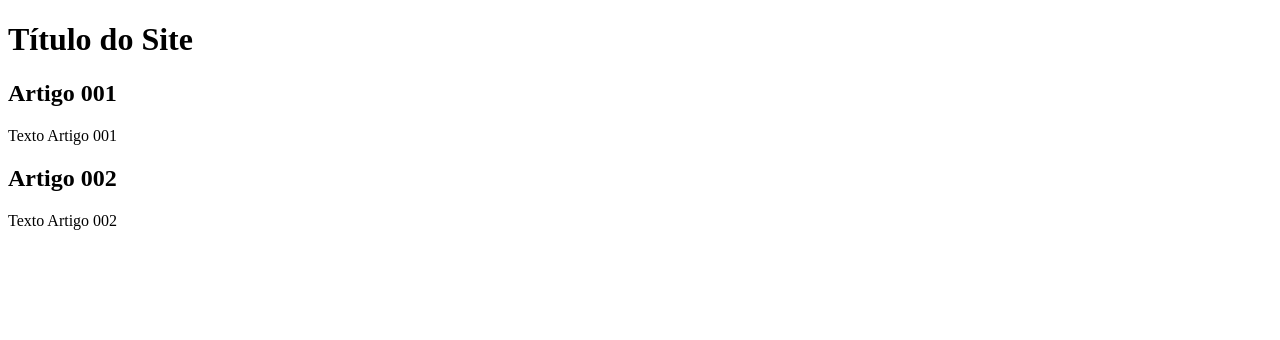
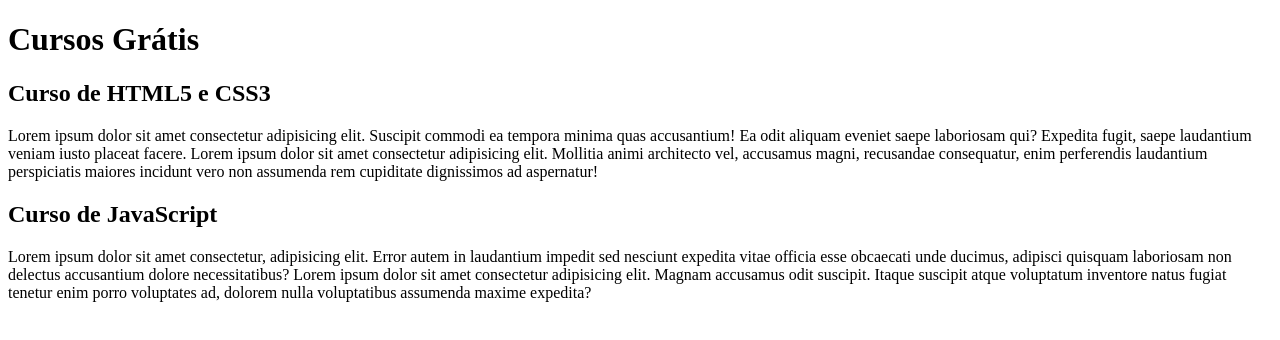
Before and after one commit to MateusCampaner/projeto-site, a plain HTML site: page index.html in a window 1280 px wide. Drawn offline with Linux system fonts and the light colour scheme.

Commit message:
primeiro conteudo

```diff
--- a/index.html
+++ b/index.html
@@ -8,15 +8,15 @@
 <body>
     <main>
         <header>
-            <h1>Título do Site</h1>
+            <h1>Cursos Grátis</h1>
         </header>
         <article>
-            <h2>Artigo 001</h2>
-            <p>Texto Artigo 001</p>
+            <h2>Curso de HTML5 e CSS3</h2>
+            <p>Lorem ipsum dolor sit amet consectetur adipisicing elit. Suscipit commodi ea tempora minima quas accusantium! Ea odit aliquam eveniet saepe laboriosam qui? Expedita fugit, saepe laudantium veniam iusto placeat facere. Lorem ipsum dolor sit amet consectetur adipisicing elit. Mollitia animi architecto vel, accusamus magni, recusandae consequatur, enim perferendis laudantium perspiciatis maiores incidunt vero non assumenda rem cupiditate dignissimos ad aspernatur!</p>
         </article>
         <article>
-            <h2>Artigo 002</h2>
-            <p>Texto Artigo 002</p>
+            <h2>Curso de JavaScript</h2>
+            <p>Lorem ipsum dolor sit amet consectetur, adipisicing elit. Error autem in laudantium impedit sed nesciunt expedita vitae officia esse obcaecati unde ducimus, adipisci quisquam laboriosam non delectus accusantium dolore necessitatibus? Lorem ipsum dolor sit amet consectetur adipisicing elit. Magnam accusamus odit suscipit. Itaque suscipit atque voluptatum inventore natus fugiat tenetur enim porro voluptates ad, dolorem nulla voluptatibus assumenda maxime expedita?</p>
         </article>
     </main>
 </body>
```
